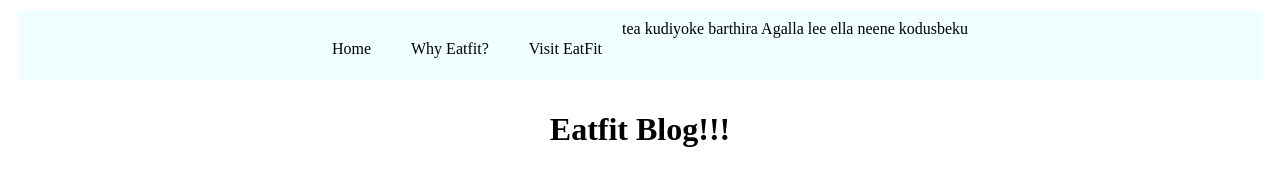
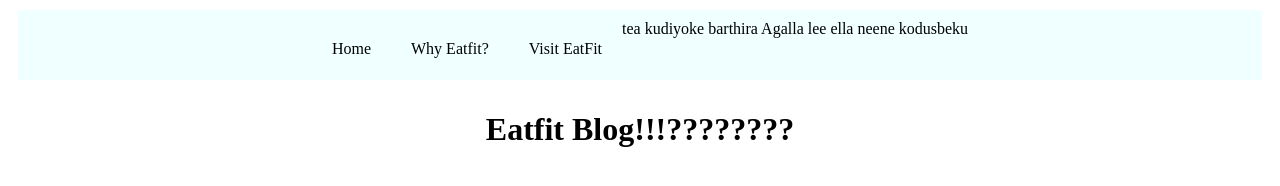
Before and after one commit to TushikaTej/Glovish, a plain HTML site: page index.html in a window 1280 px wide. Drawn offline with Linux system fonts and the light colour scheme.

Commit message:
added ????

```diff
--- a/index.html
+++ b/index.html
@@ -42,7 +42,7 @@
         </div>
 
         <div class="logo">
-            <h1>Eatfit Blog!!!</h1>
+            <h1>Eatfit Blog!!!????????</h1>
         </div>
 
         <div class="menu">
```
